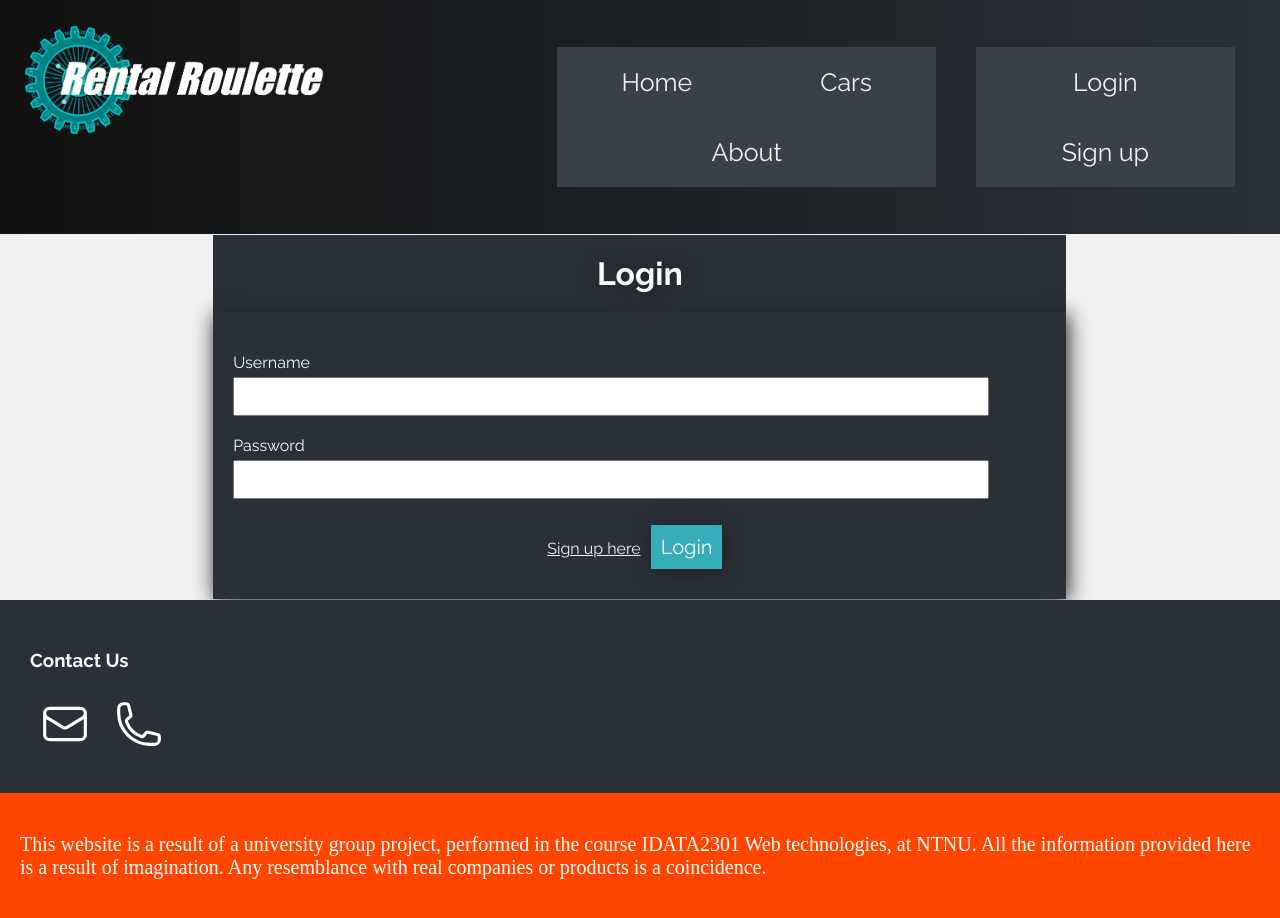
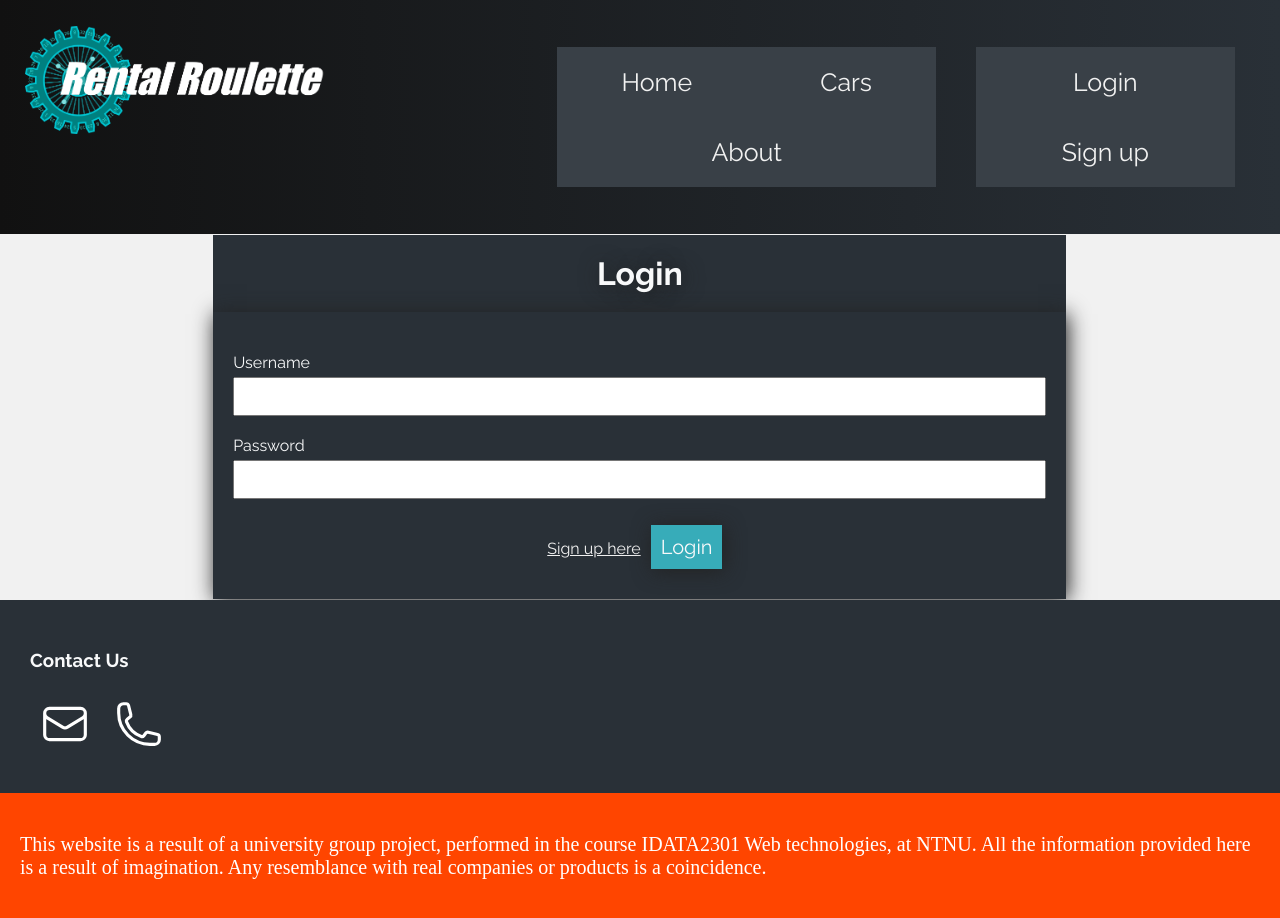
Before and after one commit to Nezerpz/IDATA2301-Project-2025, a React (Vite) app: page /login in a window 1280 px wide. Built offline with nearby package versions, Linux system fonts and the light colour scheme; a web font is replaced by a local one.

Commit message:
Made login and sign up a little prettier

```diff
--- a/src/static/css/loginAndSignup.css
+++ b/src/static/css/loginAndSignup.css
@@ -31,8 +31,7 @@
 }
 
 .login-form input{
-    width: 90%;
-    padding: 10px;
+    padding: 10px 0;
 
 }
 
```
